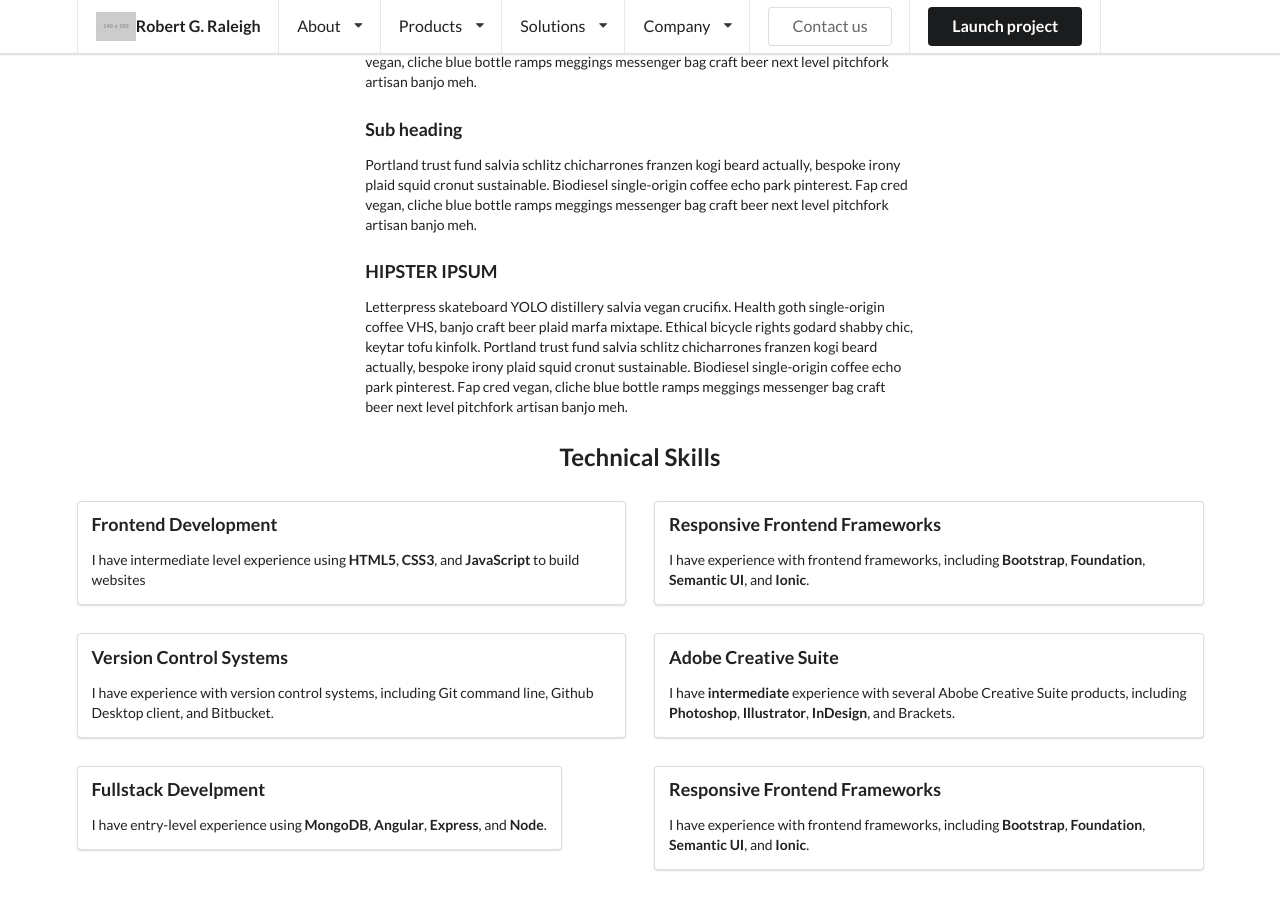
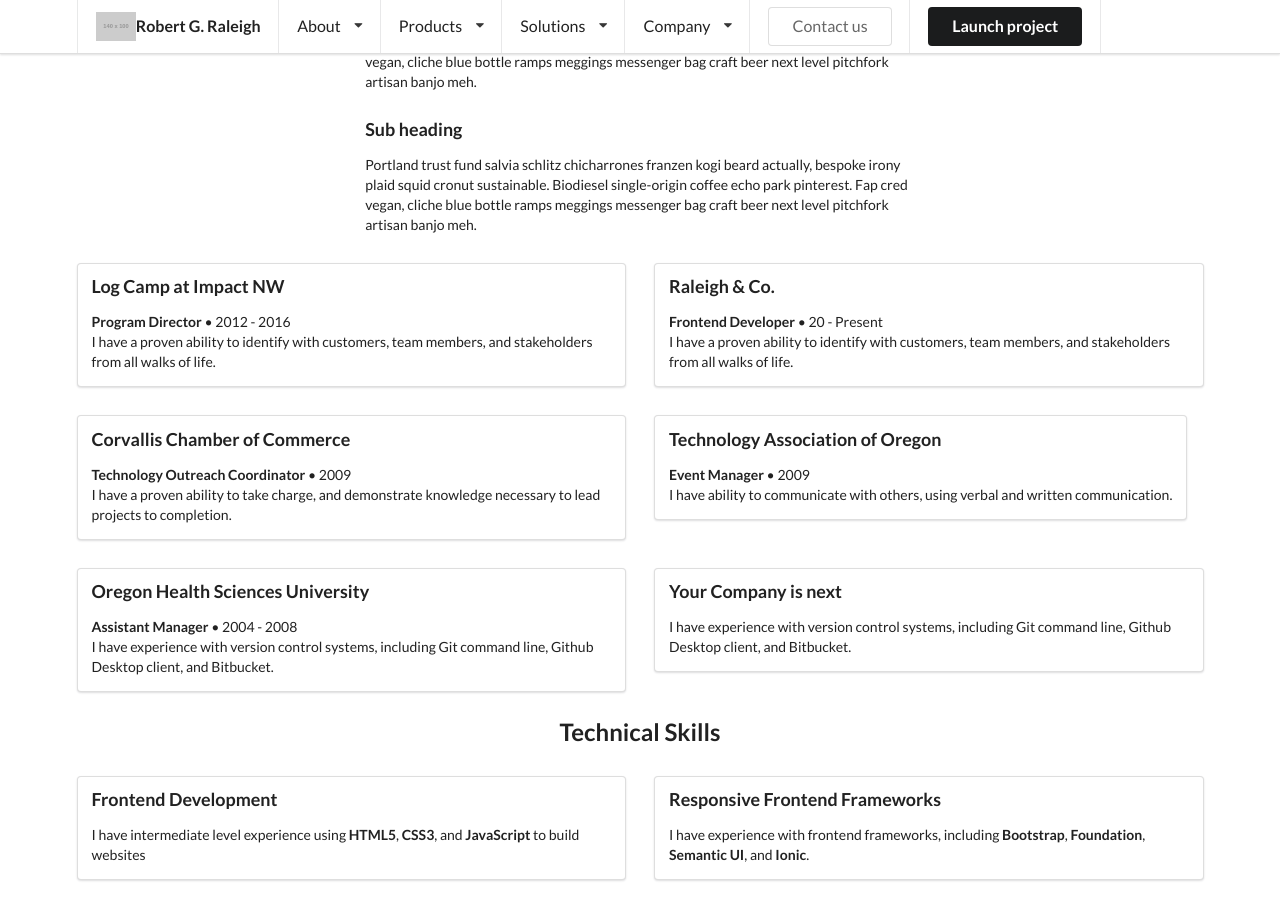
Before and after one commit to robertgraleigh/robertgraleigh.github.io, a Jekyll site: the page built from about/index.html, in a window 1280 px wide and 900 px high, scrolled down 879 px. Built offline with Jekyll 4.4.1, drawn with Linux system fonts in a browser that asks for light colours.

Commit message:
updated about menu section

```diff
--- a/_includes/nav.html
+++ b/_includes/nav.html
@@ -12,13 +12,13 @@
 					<a href="/about/" class="">About</a>
 				</div>
 				<!-- close /div -->
-				<div class="item">About Robert</div>
-				<div class="item">Robert's Story</div>
-				<div class="item">Work Experience</div>
-				<div class="item">Technical Skills</div>
-				<div class="item">Soft Skills</div>
-				<div class="item">Blog</div>
-				<div class="item">Contact</div>
+				<div class="item"><a href="" class="">About Robert</a></div>
+				<div class="item"><a href="" class="">Robert's Story</a></div>
+				<div class="item"><a href="" class="">Work Experience</a></div>
+				<div class="item"><a href="" class="">Technical Skills</a></div>
+				<div class="item"><a href="" class="">Soft Skills</a></div>
+				<div class="item"><a href="" class="">Education</a></div>
+				<div class="item"><a href="" class="">Volunteer</a></div>
 			</div>
 			<!-- close /div -->
 		</div>
--- a/about/index.html
+++ b/about/index.html
@@ -58,7 +58,7 @@
 
 
 <!-- open section -->
-<section id="about-approach" class="ui stackable grid container">
+<section id="about-roberts-story" class="ui stackable grid container">
 	<div class="ui eight wide centered column">
 		<h2 class="ui header">Robert's Story</h2>
 		<p>Letterpress skateboard YOLO distillery salvia vegan crucifix. Health goth single-origin coffee VHS, banjo craft beer plaid marfa mixtape. Ethical bicycle rights godard shabby chic, keytar tofu kinfolk.</p>
@@ -72,10 +72,58 @@
 <!-- close /section -->
 
 <!-- open section -->
-<section id="about-profile" class="ui stackable grid container">
-	<div class="ui eight wide centered column">
-		<h3 class="ui header">HIPSTER IPSUM</h3>
-		<p>Letterpress skateboard YOLO distillery salvia vegan crucifix. Health goth single-origin coffee VHS, banjo craft beer plaid marfa mixtape. Ethical bicycle rights godard shabby chic, keytar tofu kinfolk. Portland trust fund salvia schlitz chicharrones franzen kogi beard actually, bespoke irony plaid squid cronut sustainable. Biodiesel single-origin coffee echo park pinterest. Fap cred vegan, cliche blue bottle ramps meggings messenger bag craft beer next level pitchfork artisan banjo meh.</p>
+<section id="about-soft-skills" class="ui two column centered grid container">
+	<div class="column">
+		<div class="ui compact eight segment">
+		<h3 class="ui header">Log Camp at Impact NW</h3>
+		<span><b>Program Director</b> &bull; 2012 - 2016</span>
+		<p>I have a proven ability to identify with customers, team members, and stakeholders from all walks of life.</p>
+		</div>
+		<!-- close /div -->
+	</div>
+	<!-- close /div -->
+	<div class="column">
+		<div class="ui compact eight segment">
+		<h3 class="ui header">Raleigh &amp; Co.</h3>
+		<span><b>Frontend Developer</b> &bull; 20 - Present</span>
+		<p>I have a proven ability to identify with customers, team members, and stakeholders from all walks of life.</p>
+		</div>
+		<!-- close /div -->
+	</div>
+	<!-- close /div -->
+	<div class="column">
+		<div class="ui compact eight segment">
+		<h3 class="ui header">Corvallis Chamber of Commerce</h3>
+		<span><b>Technology Outreach Coordinator</b> &bull; 2009</span>
+		<p>I have a proven ability to take charge, and demonstrate knowledge necessary to lead projects to completion.</p>
+		</div>
+		<!-- close /div -->
+	</div>
+	<!-- close /div -->
+	<div class="column">
+		<div class="ui compact eight segment">
+		<h3 class="ui header">Technology Association of Oregon</h3>
+		<span><b>Event Manager</b> &bull; 2009</span>
+		<p>I have ability to communicate with others, using verbal and written communication.</p>
+		</div>
+		<!-- close /div -->
+	</div>
+	<!-- close /div -->
+	<div class="column">
+		<div class="ui compact segment">
+		<h3 class="ui header">Oregon Health Sciences University</h3>
+		<span><b>Assistant Manager</b> &bull; 2004 - 2008</span>
+		<p>I have experience with version control systems, including Git command line, Github Desktop client, and Bitbucket.</p>
+		</div>
+		<!-- close /div -->
+	</div>
+	<!-- close /div -->
+	<div class="column">
+		<div class="ui compact segment">
+		<h3 class="ui header">Your Company is next</h3>
+		<p>I have experience with version control systems, including Git command line, Github Desktop client, and Bitbucket.</p>
+		</div>
+		<!-- close /div -->
 	</div>
 	<!-- close /div -->
 </section>
@@ -418,19 +466,24 @@
 </section>
 <!-- close /section -->
 
+<hr>
+
+<!-- open section -->
+<section id="testimonials-heading" class="ui stackable relaxed grid container">
+	<div class="sixteen wide column">
+		<h2 class="ui center aligned header">Testimonials</h2>
+	</div>
+	<!-- close /div -->
+</section>
+<!-- close /section -->
+
 <!-- open section -->
 <section id="about-testimonials" class="ui stackable container">
-	<div class="ui text one column container">
-		<div class="column">
-			<h2 class="ui center aligned header">Testimonials</h2>
-		</div>
-		<!-- close /div -->
-	</div>
-	<!-- close /div -->
 	<div class="ui two stackable cards">
 		<div class="ui card">
 			<div class="content">
 				<blockquote>Bespoke keytar jean shorts thundercats, vice pop-up fixie distillery locavore heirloom direct trade lumbersexual everyday carry drinking vinegar kale chips. Pabst tote bag cardigan cray photo booth, sartorial pitchfork direct trade helvetica raw denim pug. Typewriter pickled ethical, yr cronut vegan photo booth paleo food truck.</blockquote>
+				<b>First Last</b>
 			</div>
 			<!-- close /div -->
 		</div>
```
Also changed, not shown: other parts of about/index.html (+1 -0 lines).
